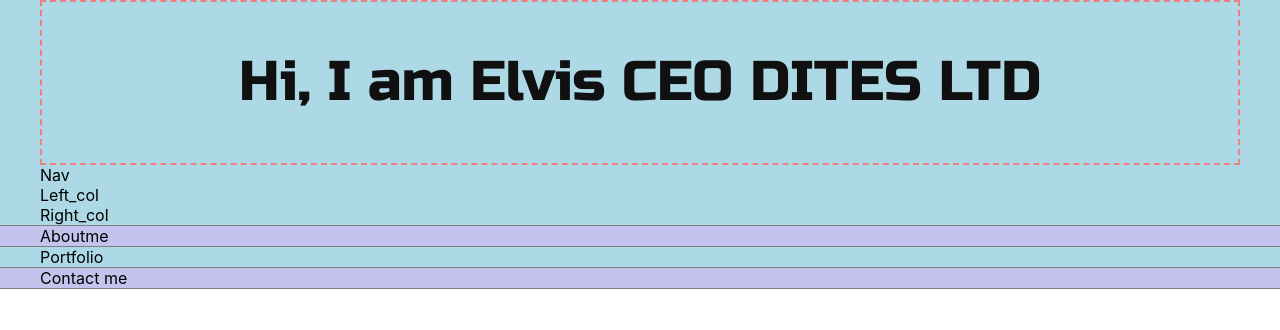
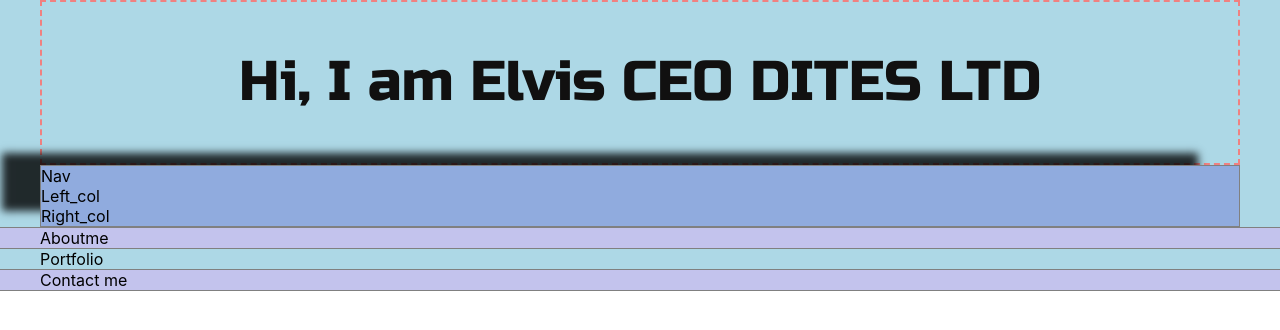
Before and after one commit to elvisotieno/portfolio, a React (Create React App) app in the folder frontend/: page / in a window 1280 px wide. Shown: the top 330 px of the page. Built offline with nearby package versions, Linux system fonts and the light colour scheme.

Commit message:
used border shadow  to style introWrapper

```diff
--- a/frontend/src/App.css
+++ b/frontend/src/App.css
@@ -56,6 +56,15 @@ h6{font-size: 16px;}
   border: 2px dashed lightcoral;
   min-height: 10em;
 }
+.introWrapper{
+  background-color: var(--secondaryColor);
+  border: 1px solid var(--borderColor);
+
+  box-shadow: -40px -14px 8px -2px rgba(0,0,0,0.81);
+  -webkit-box-shadow: -40px -14px 8px -2px rgba(0,0,0,0.81);
+  -moz-box-shadow: -40px -14px 8px -2px rgba(0,0,0,0.81);
+
+}
 @media screen and (max-width: 1200px){
   .mainContainer{
     width: 95%;
```
